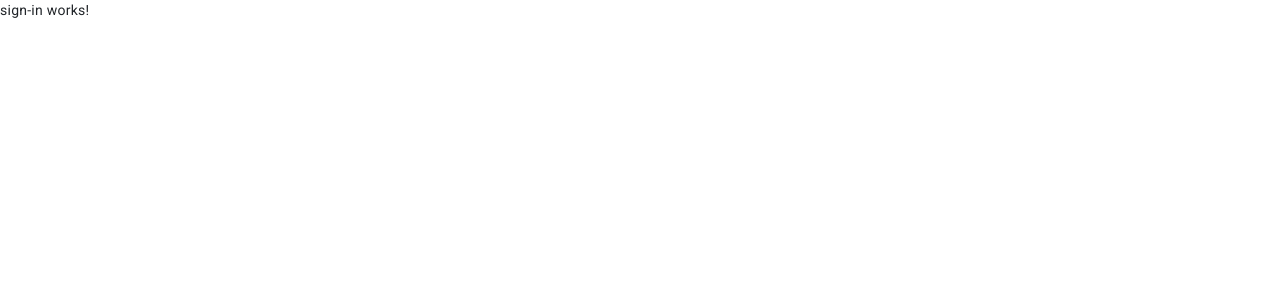
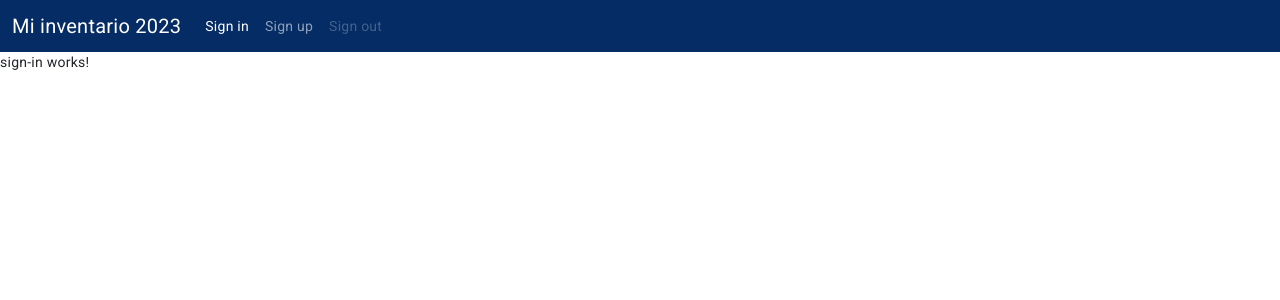
Before and after one commit to JonatanBarcenas/ANG7_Jonatan_Barcenas, an Angular app in the folder GymManagerFront/: page /sign-in in a window 1280 px wide. Shown: the top 300 px of the page. Built offline with nearby package versions, Linux system fonts and the light colour scheme.

Commit message:
Tutorial 5

```diff
--- a/GymManagerFront/src/app/pages/sign-in/sign-in.component.html
+++ b/GymManagerFront/src/app/pages/sign-in/sign-in.component.html
@@ -1 +1,23 @@
+<nav class="navbar navbar-expand-lg navbar-dark bg-custom-blue-800">
+    <div class="container-fluid">
+      <a class="navbar-brand" href="#">Mi inventario 2023</a>
+      <button class="navbar-toggler" type="button" data-bs-toggle="collapse" data-bs-target="#navbarTogglerDemo02" aria-controls="navbarTogglerDemo02" aria-expanded="false" aria-label="Toggle navigation">
+        <span class="navbar-toggler-icon"></span>
+      </button>
+      <div class="collapse navbar-collapse" id="navbarTogglerDemo02">
+        <ul class="navbar-nav me-auto mb-2 mb-lg-0">
+          <li class="nav-item">
+            <a class="nav-link active" aria-current="page" href="#">Sign in</a>
+          </li>
+          <li class="nav-item">
+            <a class="nav-link" href="#">Sign up</a>
+          </li>
+          <li class="nav-item">
+            <a class="nav-link disabled" href="#" tabindex="-1" aria-disabled="true">Sign out</a>
+          </li>
+        </ul>
+
+      </div>
+    </div>
+  </nav>
 <p>sign-in works!</p>
--- a/GymManagerFront/src/assets/scss/main.scss
+++ b/GymManagerFront/src/assets/scss/main.scss
@@ -6,7 +6,6 @@
 @import "./node_modules/bootstrap/scss/navbar";
 @import "./node_modules/bootstrap/scss/forms";
 
-.prueba-color{
-    background-color: $orange-400 !important;
-    color: white !important;
+.bg-custom-blue-800{
+    background-color: $blue-800;
 }
```
